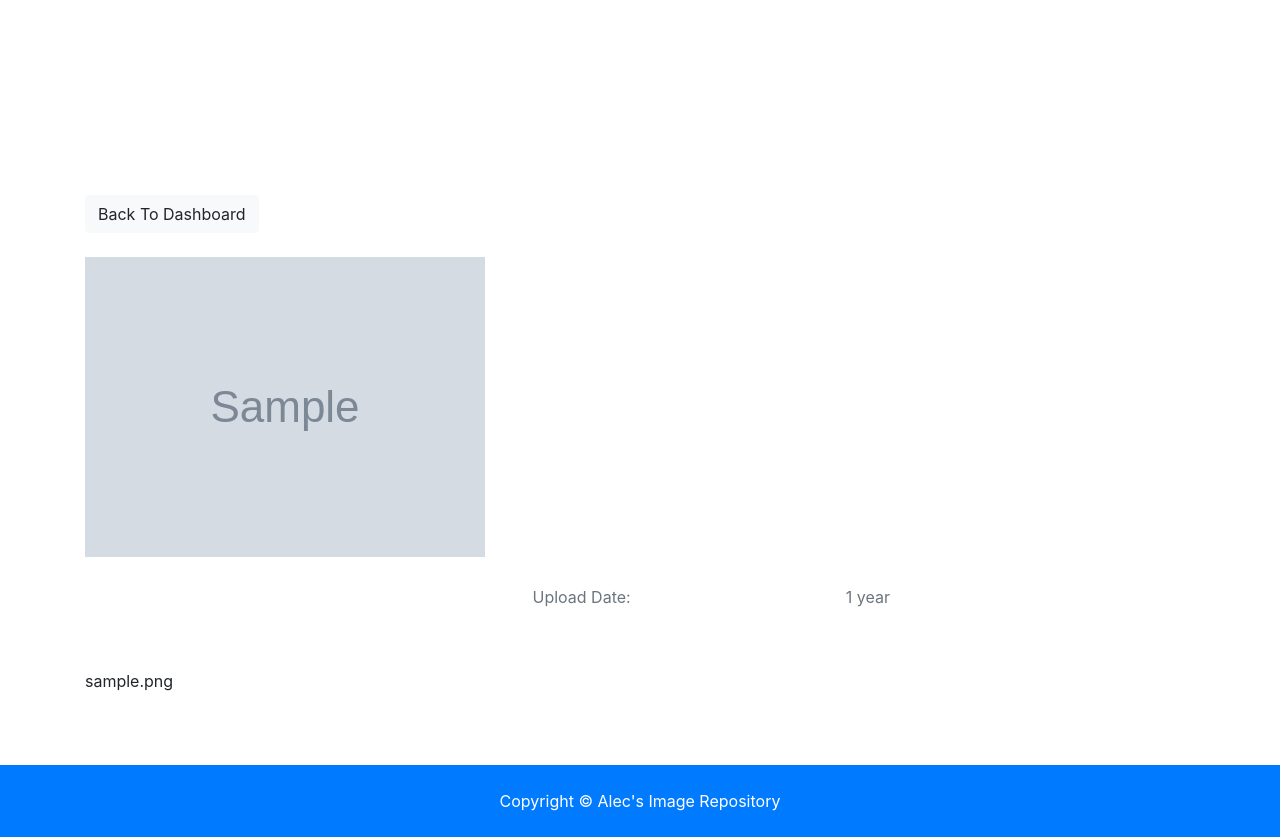
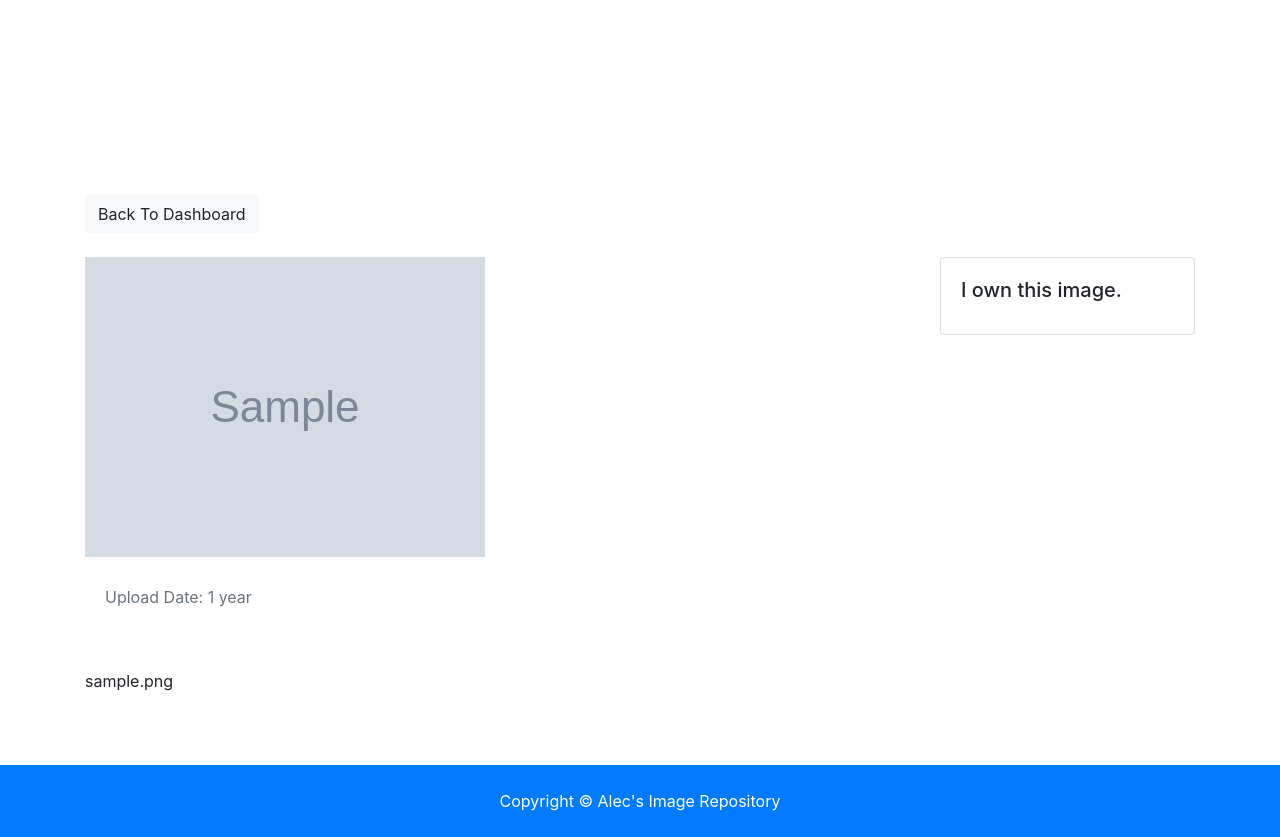
Before and after one commit to alswang18/imageRepository, a Django app: page /image/1 in a window 1280 px wide. Shown: the part 56-893 px from the top of the page. Run offline with Django 3.2, Linux system fonts and the light colour scheme; a user stored in the database is signed in; tables that the repository leaves empty hold one stand-in row (values such as "Sample post"); grey boxes marked "Sample" are stand-in pictures; some libraries are stand-ins or nearby versions.

Commit message:
added to template load logic.

```diff
--- a/accounts/views.py
+++ b/accounts/views.py
@@ -1,6 +1,7 @@
 from django.shortcuts import render, redirect
 from django.contrib import messages, auth
 from django.contrib.auth.models import User
+from django.db.models import Q
 from images.models import Image
 
 
@@ -59,7 +60,7 @@ def dashboard(request):
         return redirect('home')
 
     images = Image.objects.order_by(
-        '-upload_date').filter(user=request.user.id)
+        '-upload_date').filter(Q(user=request.user.id) | Q(hidden_to_others=False))
 
     context = {
         'images': images
--- a/images/views.py
+++ b/images/views.py
@@ -19,14 +19,15 @@ def image(request, image_id):
     image = Image.objects.filter(
         Q(user=request.user.id) | Q(hidden_to_others=False)
     ).filter(pk=image_id)
-
+    is_owner = Image.objects.filter(pk=image_id, user=request.user.id).exists()
     if image.exists():
         image = image[0]
     else:
         raise Http404("Image does not exist or is unavailable.")
 
     context = {
-        'image': image
+        'image': image,
+        'is_owner': is_owner
     }
 
     return render(request, 'images/image.html', context)
@@ -48,6 +49,8 @@ def upload(request):
             form.save()
             print("Form Saved")
             return redirect('dashboard')
+        else:
+            messages.error(request, 'File upload was not successful!')
     count = Image.objects.filter(user=request.user.id).count()
     context = {'count': count, 'form': form}
     return render(request, 'images/upload.html', context)
--- a/templates/images/image.html
+++ b/templates/images/image.html
@@ -29,14 +29,12 @@
         />
         <!-- Fields -->
         <div class="row mb-5 fields">
-          <div class="col-md-6"></div>
           <div class="col-md-6">
             <ul class="list-group list-group-flush">
               <li class="list-group-item text-secondary">
                 <i class="fas fa-calendar"></i> Upload Date:
-                <span class="float-right"
-                  >{{ image.upload_date | timesince }}</span
-                >
+                <!--Image-->
+                {{ image.upload_date | timesince }}
               </li>
             </ul>
           </div>
@@ -51,6 +49,15 @@
         </div>
       </div>
       <div class="col-md-3">
+        <div class="card mb-3">
+          <div class="card-body">
+            {% if is_owner %}
+            <h5 class="card-title">I own this image.</h5>
+            {% else %}
+            <h5 class="card-title">Image Owner: {{ image.user }}</h5>
+            {% endif %}
+          </div>
+        </div>
         <!-- <button
           class="btn-primary btn-block btn-lg"
           data-toggle="modal"
--- a/templates/partials/_navbar.html
+++ b/templates/partials/_navbar.html
@@ -72,7 +72,6 @@
           >
             <a class="nav-link" href="{% url 'login' %}">
               <i class="fas fa-sign-in-alt"></i>
-
               Login</a>
           </li>
         {% endif %}
```
